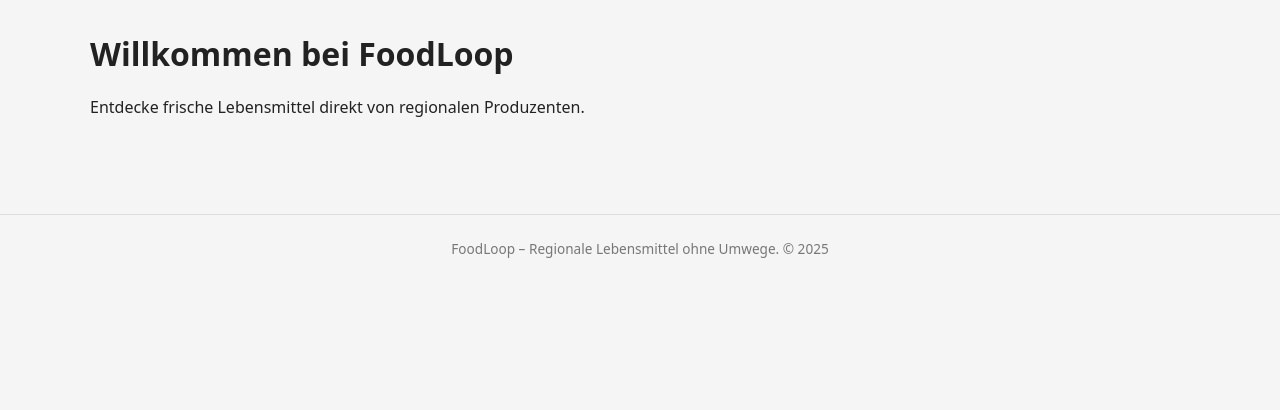
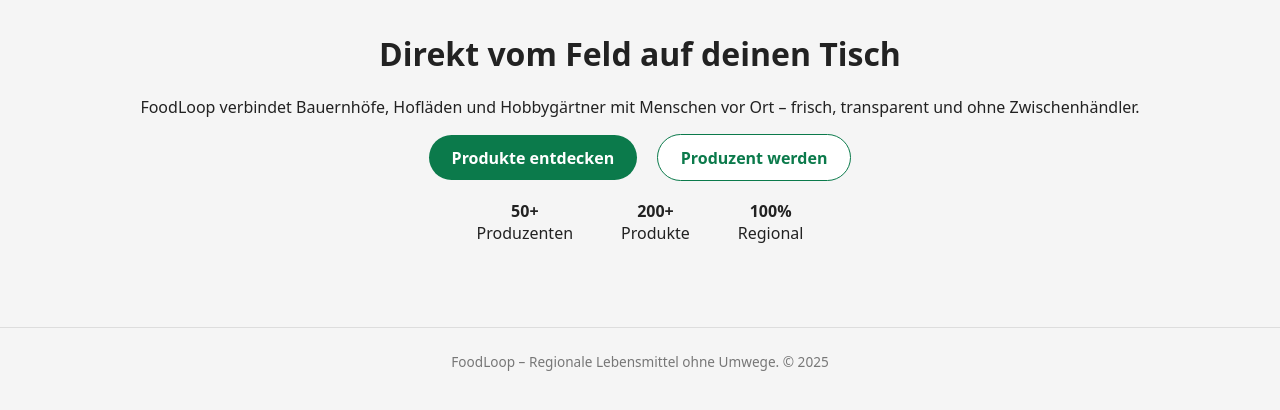
Before and after one commit to kaangecer/e-farmersmarket, a Flask app: page / in a window 1280 px wide. Shown: the part 54-464 px from the top of the page. Run offline with Flask 3, Linux system fonts and the light colour scheme.

Commit message:
Homepage Banner

```diff
--- a/templates/home.html
+++ b/templates/home.html
@@ -3,6 +3,39 @@
 {% block title %}FoodLoop – Startseite{% endblock %}
 
 {% block content %}
-  <h1>Willkommen bei FoodLoop</h1>
-  <p>Entdecke frische Lebensmittel direkt von regionalen Produzenten.</p>
+
+<center>
+  <h1>Direkt vom Feld auf deinen Tisch</h1>
+
+  <p>
+    FoodLoop verbindet Bauernhöfe, Hofläden und Hobbygärtner mit Menschen vor Ort –
+    frisch, transparent und ohne Zwischenhändler.
+  </p>
+
+  <p>
+    <a href="/products" class="btn btn-primary">Produkte entdecken</a>
+    &nbsp;&nbsp;&nbsp;
+    <a href="/producer/signup" class="btn btn-secondary">Produzent werden</a>
+  </p>
+
+  <table>
+    <tr>
+      <td align="center">
+        <strong>50+</strong><br>
+        Produzenten
+      </td>
+      <td width="40"></td>
+      <td align="center">
+        <strong>200+</strong><br>
+        Produkte
+      </td>
+      <td width="40"></td>
+      <td align="center">
+        <strong>100%</strong><br>
+        Regional
+      </td>
+    </tr>
+  </table>
+</center>
+
 {% endblock %}
```
